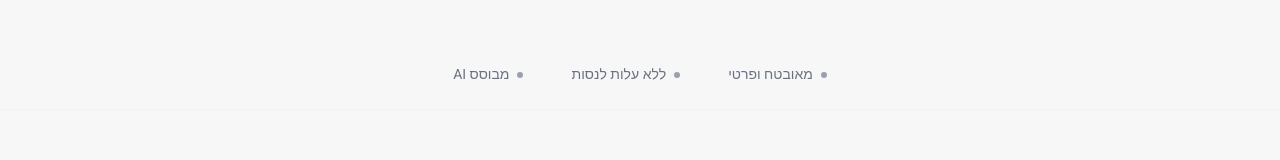
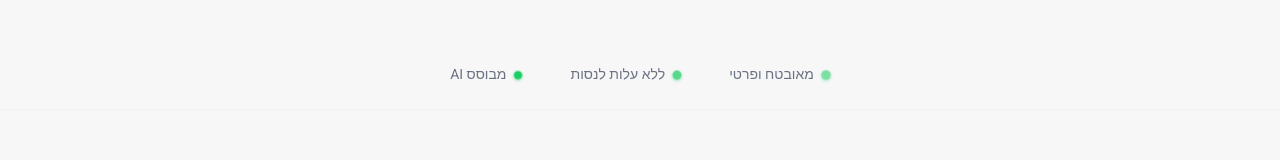
Before and after one commit to guyceza/shiputz-ai, a Next.js app: page / in a window 1280 px wide. Shown: the part 759-919 px from the top of the page. Built offline with nearby package versions, Linux system fonts and the light colour scheme; no server answers.

Commit message:
Add green pulsing live dots to trust bar

```diff
--- a/src/app/page.tsx
+++ b/src/app/page.tsx
@@ -214,18 +214,27 @@ export default function Home() {
 
       {/* Trust Bar */}
       <section className="py-6 px-6 border-b border-gray-100">
+        <style dangerouslySetInnerHTML={{ __html: `
+          @keyframes livePulse {
+            0%, 100% { opacity: 1; transform: scale(1); }
+            50% { opacity: 0.5; transform: scale(1.2); }
+          }
+          .live-dot {
+            animation: livePulse 2s ease-in-out infinite;
+          }
+        `}} />
         <div className="max-w-3xl mx-auto">
           <div className="flex flex-wrap justify-center gap-8 md:gap-12 text-sm text-gray-500">
             <span className="flex items-center gap-2">
-              <span className="w-1.5 h-1.5 bg-gray-400 rounded-full"></span>
+              <span className="live-dot w-2 h-2 bg-green-500 rounded-full shadow-sm shadow-green-500/50"></span>
               מאובטח ופרטי
             </span>
             <span className="flex items-center gap-2">
-              <span className="w-1.5 h-1.5 bg-gray-400 rounded-full"></span>
+              <span className="live-dot w-2 h-2 bg-green-500 rounded-full shadow-sm shadow-green-500/50" style={{ animationDelay: '0.3s' }}></span>
               ללא עלות לנסות
             </span>
             <span className="flex items-center gap-2">
-              <span className="w-1.5 h-1.5 bg-gray-400 rounded-full"></span>
+              <span className="live-dot w-2 h-2 bg-green-500 rounded-full shadow-sm shadow-green-500/50" style={{ animationDelay: '0.6s' }}></span>
               מבוסס AI
             </span>
           </div>
```
